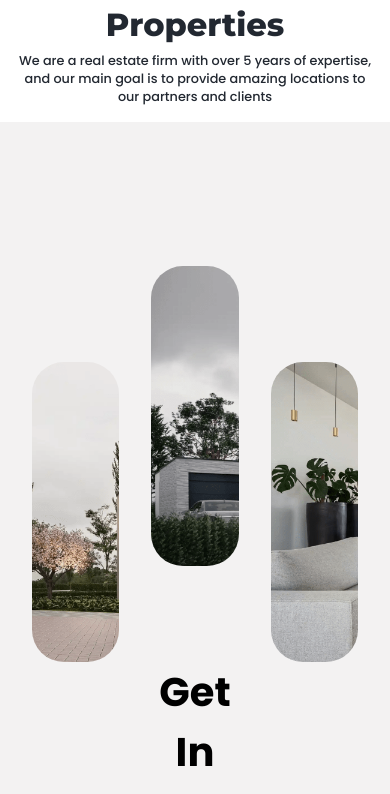
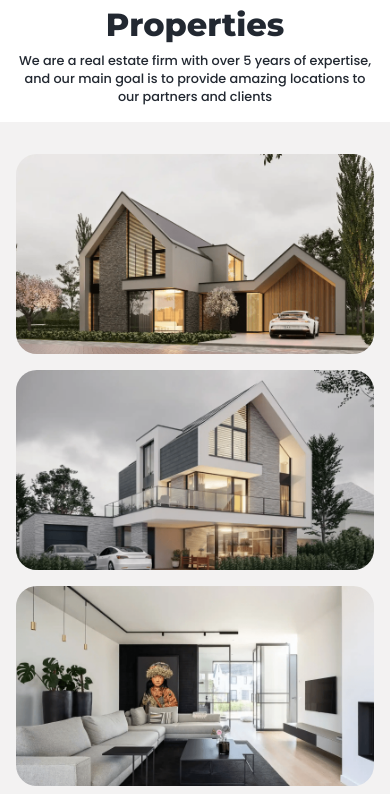
Before and after one commit to Carl0017/HomeScope, a React (Vite) app: page / in a window 390 px wide. Shown: the part 2354-3148 px from the top of the page. Built offline with nearby package versions, Linux system fonts and the light colour scheme.

Commit message:
Request Quote Responsive(under development)

```diff
--- a/src/Pages/Home/App.scss
+++ b/src/Pages/Home/App.scss
@@ -271,7 +271,7 @@
 
 .requestQuote {
   background: #f3f2f2;
-  padding: 15rem 2rem;
+  padding: 12rem 2rem;
 
 
   .imageGalleryOne {
@@ -368,13 +368,29 @@
       }
     }
 
+  }
   .requestQuote{
     padding: 1rem;
    .imageGalleryOne{
+
+    .galleryCard{
      @include flex(column,1rem, space-between);
+     margin-top: 1rem;
+
+      .cardHolder{
+        width:100%;
+        height: 200px;
+        border-radius: 1.3rem;
+      }
+
+      &:first-child .cardHolder:nth-child(2) {
+        transform: translateY(0);
+      }
+    }
 
     .quotes{
-        order: 1;
+      //order: 1;
+      display:none;
       h2{
         font-size: 1.5rem;
         width: 100%;
@@ -384,7 +400,5 @@
       order: 2;
     }
    }
-
   }
 }
-}
```
Lines whose indentation alone changed are shown as unchanged.
